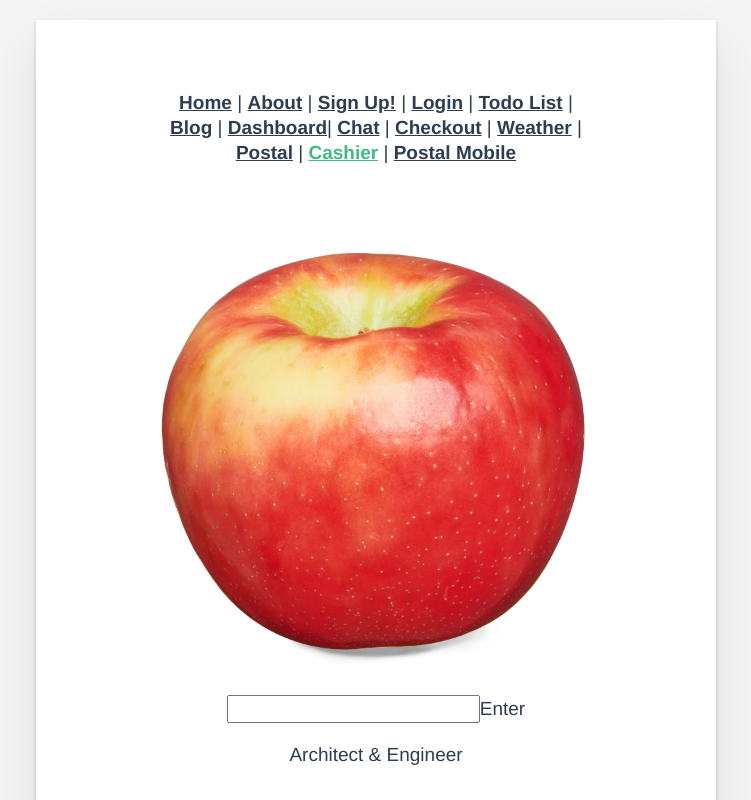
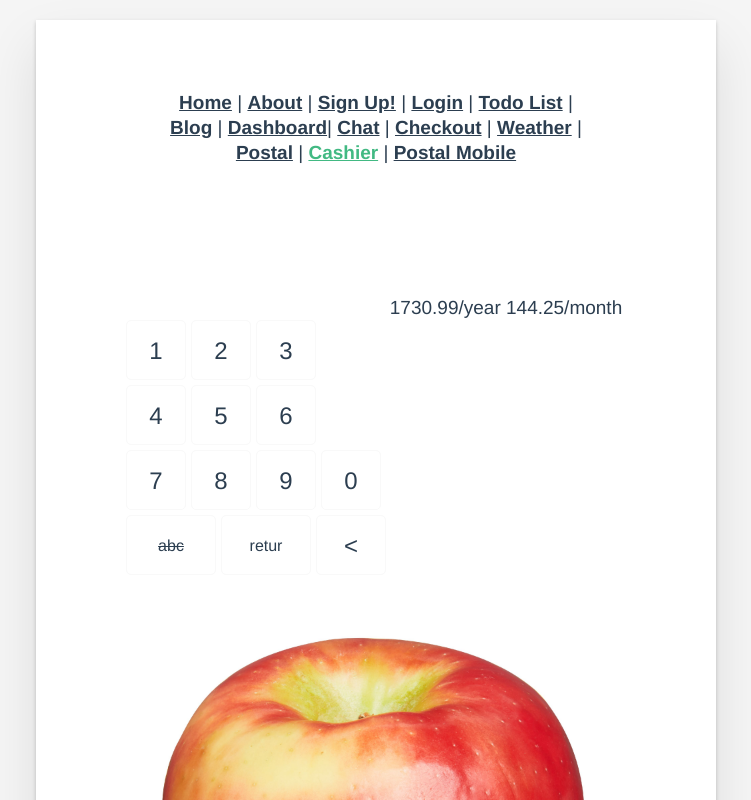
Before and after one commit to wearypossum4770/musical-engine, a Vue app: page /cashier in a window 1280 px wide. Shown: the top 800 px of the page, without its empty margins (264-1015 px from the left). Built offline with nearby package versions, Linux system fonts and the light colour scheme; no server answers.

Commit message:
playing around

```diff
--- /dev/null
+++ b/src/PropertyPlantEquipment.js
@@ -0,0 +1,2 @@
+const surveyFee = () => null;
+const inspectionFee = () => null;
--- a/src/components/SignUpForm.vue
+++ b/src/components/SignUpForm.vue
@@ -9,34 +9,46 @@
         <h1>Sign Up</h1>
         <p>Please fill in this form to create an account.</p>
         <hr />
-        <label html="firstName"><b> First Name</b></label>
+        <label for="firstName"><b> First Name</b></label>
         <input
           type="text"
           autocomplete="given-name"
           placeholder="Genryūsai"
           v-model="firstName"
         />
-        <label html="middleName"><b>Middle Name</b></label>
+        <div v-if="error" class="error">
+          {{ error }}
+        </div>
+        <label for="middleName"><b>Middle Name</b></label>
         <input
           type="text"
           autocomplete="additional-name"
           placeholder="Shigekuni"
           v-model="middleName"
         />
-        <label html="lastName"><b>Last Name</b></label>
+        <div v-if="error" class="error">
+          {{ error }}
+        </div>
+        <label for="lastName"><b>Last Name</b></label>
         <input
           type="text"
           autocomplete="family-name"
           placeholder="Yamamoto"
           v-model="lastName"
         />
-        <label html="username"><b>Username</b></label>
+        <div v-if="error" class="error">
+          {{ error }}
+        </div>
+        <label for="username"><b>Username</b></label>
         <input
           type="text"
           autocomplete="username"
           placeholder="genryusai.shigekuni.yamamoto"
           v-model="username"
         />
+        <div v-if="error" class="error">
+          {{ error }}
+        </div>
         <label for="email"><b>Email</b></label>
         <input
           type="email"
@@ -45,6 +57,9 @@
           placeholder="genryusai.shigekuni.yamamoto@soul.society.com"
           name="email"
         />
+        <div v-if="error" class="error">
+          {{ error }}
+        </div>
         <label for="psw"><b>Password</b></label>
         <input
           type="password"
@@ -53,6 +68,9 @@
           placeholder="RzMdsJLufx2FvVi"
           name="psw"
         />
+        <div v-if="error" class="error">
+          {{ error }}
+        </div>
         <label for="psw-repeat"><b>Repeat Password</b></label>
         <input
           v-model="passwordConfirm"
@@ -61,6 +79,9 @@
           placeholder="RzMdsJLufx2FvVi"
           name="psw-repeat"
         />
+        <div v-if="error" class="error">
+          {{ error }}
+        </div>
         <label>
           <input
             type="checkbox"
@@ -69,6 +90,9 @@
             name="remember"
             style="margin-bottom: 15px"
           />
+          <div v-if="error" class="error">
+            {{ error }}
+          </div>
           Remember me
         </label>
         <p>
--- a/src/components/cashier/PLUCodes.vue
+++ b/src/components/cashier/PLUCodes.vue
@@ -1,43 +1,88 @@
 <template>
   <div>
-      <div @keyup.enter.native="handleSubmit" class="card">
+    <form>
+      <div id="container">
+        1730.99/year 144.25/month
+        <ul id="keyboard">
+          <li @click="handleOnScreenNumPad" id="1" class="letter">1</li>
+          <li @click="handleOnScreenNumPad" id="2" class="letter">2</li>
+          <li @click="handleOnScreenNumPad" id="3" class="letter">3</li>
+          <li @click="handleOnScreenNumPad" id="4" class="letter clearl">4</li>
+          <li @click="handleOnScreenNumPad" id="5" class="letter">5</li>
+          <li @click="handleOnScreenNumPad" id="6" class="letter">6</li>
+
+          <li @click="handleOnScreenNumPad" id="7" class="letter clearl">7</li>
+          <li @click="handleOnScreenNumPad" id="8" class="letter">8</li>
+          <li @click="handleOnScreenNumPad" id="9" class="letter">9</li>
+          <li @click="handleOnScreenNumPad" id="0" class="letter">0</li>
+          <li class="switch"><s>abc</s></li>
+          <li @click="handleSubmit" class="return">retur</li>
+          <li @click="handleOnScreenBackspace" class="delete lastitem"><</li>
+        </ul>
+      </div>
+    </form>
+    <form @submit.prevent="handleSubmit">
+      <div class="card">
         <img
+          async="on"
+          loading="lazy"
           src="@/assets/groceries/fruits/honey_crisp_apple.jpeg"
           alt="Avatar"
           style="width: 100%"
         />
         <div class="container">
-          <input v-model="userInput" @focus="startTimer" @blur="endTimer">
+          <input v-model="userInput" @focus="startTimer" />
           <button @click="handleSubmit">Enter</button>
-          <p>Architect & Engineer</p>
+          <p>{{ item.variety }} {{ item.commodity }}</p>
         </div>
       </div>
+    </form>
   </div>
 </template>
 
 <script>
 export default {
   name: "PLUCodes",
+  computed: {
+    isCorrect() {
+      return this.item.code === this.userInput;
+    },
+  },
   methods: {
-      handleSubmit(){
-         this.isCorrect =  this.item.code.toString()===this.userInput
-         this.item.timeSpent = this.item.endTime -this.item.startTime
-      },
+    calculateTime() {
+      this.timeSpent = this.item.endTime - this.item.startTime;
+    },
+    handleOnScreenBackspace() {
+      this.userInput = this.userInput.slice(0, -1);
+    },
+    handleOnScreenNumPad({ target }) {
+      if (!this.timerStarted) {
+        this.startTimer();
+      }
+      this.userInput += target.id;
+    },
+    handleSubmit() {
+      this.endTimer();
+      this.calculateTime();
+    },
     startTimer() {
       this.item.startTime = new Date();
+      this.timerStarted = true;
     },
     endTimer() {
       this.item.endTime = new Date();
+      this.timerStarted = false;
     },
   },
   data() {
     return {
-        isCorrect:false,
-        userInput:'',
+      timeSpent: 0,
+      timerStarted: false,
+      userInput: "",
       item: {
-        code: 3283,
+        code: "3283",
         category: "Fruits",
-        image:"@/assets/groceries/fruits/honey_crisp_apple.jpeg",
+        image: "@/assets/groceries/fruits/honey_crisp_apple.jpeg",
         commodity: "apples",
         variety: "Honeycrisp",
         prices: [{ store: "walmart", price: 4.68, unit: "weight" }],
@@ -47,4 +92,86 @@ export default {
 };
 </script>
 
-<style scoped></style>
+<style scoped>
+* {
+  margin: 0;
+  padding: 0;
+}
+body {
+  font: 71%/1.5 Verdana, Sans-Serif;
+  background: #eee;
+}
+#container {
+  margin: 100px auto;
+  width: 760px;
+}
+#keyboard {
+  margin: 0;
+  padding: 0;
+  list-style: none;
+}
+#keyboard li {
+  float: left;
+  margin: 0 5px 5px 0;
+  width: 60px;
+  height: 60px;
+  font-size: 24px;
+  line-height: 60px;
+  text-align: center;
+  background: #fff;
+  border: 1px solid #f9f9f9;
+  border-radius: 5px;
+}
+.capslock,
+.tab,
+.left-shift,
+.clearl,
+.switch {
+  clear: left;
+}
+#keyboard .tab,
+#keyboard .delete {
+  width: 70px;
+}
+#keyboard .capslock {
+  width: 80px;
+}
+#keyboard .return {
+  width: 90px;
+}
+#keyboard .left-shift {
+  width: 70px;
+}
+
+#keyboard .switch {
+  width: 90px;
+}
+#keyboard .rightright-shift {
+  width: 109px;
+}
+.lastitem {
+  margin-right: 0;
+}
+.uppercase {
+  text-transform: uppercase;
+}
+#keyboard .space {
+  float: left;
+  width: 556px;
+}
+#keyboard .switch,
+#keyboard .space,
+#keyboard .return {
+  font-size: 16px;
+}
+.on {
+  display: none;
+}
+#keyboard li:hover {
+  position: relative;
+  top: 1px;
+  left: 1px;
+  border-color: #e5e5e5;
+  cursor: pointer;
+}
+</style>
```
Also changed, not shown: server.mjs (+6 -4 lines), src/deleteme.js (added, +10 -0 lines), src/validators/schema.js (added, +13 -0 lines).
